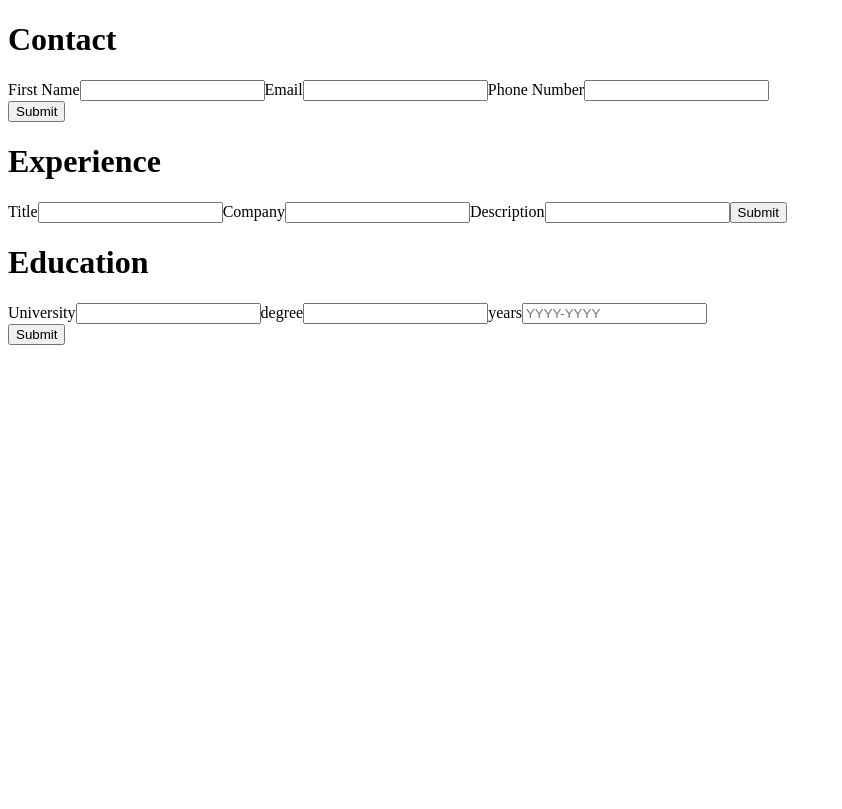
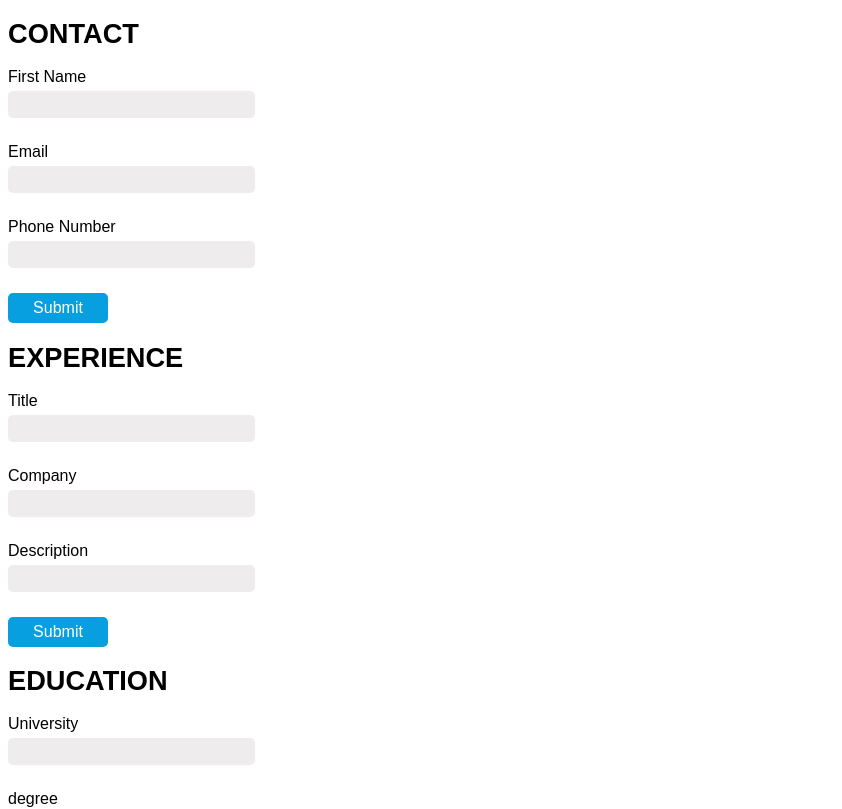
Before and after one commit to xeniakadar/cv-project, a React (Create React App) app in the folder cv-project/: page / in a window 1280 px wide. Shown: the top 809 px of the page, without its empty margins (0-842 px from the left). Built offline with nearby package versions, Linux system fonts and the light colour scheme.

Commit message:
added styles

```diff
--- a/cv-project/src/App.js
+++ b/cv-project/src/App.js
@@ -17,7 +17,6 @@ class App extends Component {
         <General />
         <Experience />
         <Education />
-
       </div>
   )
 }
--- a/cv-project/src/components/Education.js
+++ b/cv-project/src/components/Education.js
@@ -1,4 +1,6 @@
 import React, {Component} from 'react'
+import '../styles/formStyles.css';
+import '../styles/edExStyles.css';
 
 class Education extends Component {
   constructor() {
@@ -30,7 +32,7 @@ class Education extends Component {
   //Change logic: when you click ADD button, it display a new edit window?
 
 
-    handleChange = (event) => {
+  handleChange = (event) => {
     const { name, value } = event.target;
     this.setState({
       [name]: value
@@ -55,10 +57,10 @@ class Education extends Component {
     return (
 
       <div>
-        <h1>Education</h1>
+        <h1 className='form--title'>EDUCATION</h1>
         {isEditing ? (
-        <div>
-          <form>
+        <div className='form--container'>
+
             <label htmlFor='universityInput'>University</label>
             <input
               id='universityInput'
@@ -84,16 +86,16 @@ class Education extends Component {
               placeholder='YYYY-YYYY'
               onChange={this.handleChange}
             />
-          </form>
-          <button onClick={this.handleSubmit}>Submit</button>
+
+          <button className='form--submit-btn' onClick={this.handleSubmit}>Submit</button>
         </div>
 
         ) : (
         <div>
-          <h4>University: {university}</h4>
-          <h4>Degree: {degree} </h4>
-          <h4>Years: {years} </h4>
-          <button onClick={this.handleEdit}>Edit</button>
+          <h4 className='edEx--data'><span>University:</span><br></br> {university}</h4>
+          <h4 className='edEx--data'><span>Degree:</span><br></br> {degree} </h4>
+          <h4 className='edEx--data'><span>Years:</span><br></br> {years} </h4>
+          <button className='form--edit-btn' onClick={this.handleEdit}>Edit</button>
         </div>
 
         )}
--- a/cv-project/src/components/Experience.js
+++ b/cv-project/src/components/Experience.js
@@ -1,5 +1,9 @@
 import React, {Component} from 'react'
 // import uniqid from 'uniqid'
+import '../styles/formStyles.css';
+import '../styles/edExStyles.css';
+
+
 class Experience extends Component {
   constructor() {
     super();
@@ -52,9 +56,10 @@ class Experience extends Component {
     return (
       <div>
         {/* function to handle rendering of the previous things in array and the editing? stuff */}
+        <h1 className='form--title'>EXPERIENCE</h1>
         {isEditing ? (
-        <div>
-          <h1>Experience</h1>
+        <div className='form--container'>
+
           <label htmlFor='titleInput'>Title</label>
           <input
             type={'text'}
@@ -79,16 +84,16 @@ class Experience extends Component {
             value={description}
             onChange={this.handleOnChange}
           />
-          <button onClick={this.handleSubmit}>Submit</button>
+          <button className='form--submit-btn' onClick={this.handleSubmit}>Submit</button>
         </div>
 
         ) : (
-        <div>
-          <h4>Title: {title}</h4>
-          <h4>Company: {company}</h4>
-          <h4>Description: {description}</h4>
-          <button onClick={this.handleEdit}>Edit</button>
-          <button onClick={this.handleAdd}>Add New Job Experience</button>
+        <div className='edEx--container'>
+          <h4 className='edEx--data'><span>Title:</span><br></br> {title}</h4>
+          <h4 className='edEx--data'><span>Company:</span><br></br> {company}</h4>
+          <h4 className='edEx--data'><span>Description:</span><br></br> {description}</h4>
+          <button className='form--edit-btn' onClick={this.handleEdit}>Edit</button>
+          {/* <button  onClick={this.handleAdd}>Add New Job Experience</button> */}
         </div>
 
         )}
--- a/cv-project/src/components/General.js
+++ b/cv-project/src/components/General.js
@@ -1,5 +1,7 @@
 
-import React, {Component} from 'react';
+import React, { Component } from 'react';
+import '../styles/formStyles.css';
+import '../styles/generalStyles.css';
 
 class General extends Component {
   constructor() {
@@ -35,12 +37,11 @@ class General extends Component {
   render() {
     const {fullName, email, phone, isEditing} = this.state
     return (
-      <div>
+      <div className='main--container'>
+        <h1 className='form--title'>CONTACT</h1>
         {isEditing ? (
-          <div>
-            <h1>Contact</h1>
-            <form>
-              <label htmlFor='fullNameInput'>First Name</label>
+          <div className='form--container'>
+              <label htmlFor='fullNameInput' className='form--label'>First Name</label>
               <input
                 type='text'
                 id="fullNameInput"
@@ -48,7 +49,7 @@ class General extends Component {
                 value={fullName}
                 onChange={this.handleChange} />
 
-              <label htmlFor='emailInput'>Email</label>
+              <label htmlFor='emailInput' className='form--label'>Email</label>
               <input
                 type='text'
                 name="email"
@@ -56,22 +57,24 @@ class General extends Component {
                 value={email}
                 onChange={this.handleChange} />
 
-              <label htmlFor='phoneInput'>Phone Number</label>
+              <label htmlFor='phoneInput' className='form--label'>Phone Number</label>
               <input
                 type='text'
                 id="phoneInput"
                 name="phone"
                 value={phone}
                 onChange={this.handleChange} />
-            </form>
-            <button onClick={this.handleSubmit}>Submit</button>
+            <button className='form--submit-btn' onClick={this.handleSubmit}>Submit</button>
+
           </div>
         ) : (
-          <div>
-              <h1>Name: {fullName}</h1>
-              <h1>Email: {email}</h1>
-              <h1>Phone: {phone}</h1>
-              <button onClick={this.handleEdit}>Edit</button>
+          <div className='cv--container'>
+              <h4 className='cv--name'>{fullName}</h4>
+              <div className='cv--data-container'>
+                <h4 className='cv--data'><span>email:</span> {email}</h4>
+                <h4 className='cv--data'><span>phone:</span> {phone}</h4>
+              </div>
+                <button className='form--edit-btn' onClick={this.handleEdit}>Edit</button>
             </div>
         )}
 
--- /dev/null
+++ b/cv-project/src/styles/edExStyles.css
@@ -0,0 +1,7 @@
+.edEx--data {
+  font-weight: 100;
+}
+
+.edEx--data>span {
+  font-weight: 600;
+}
--- /dev/null
+++ b/cv-project/src/styles/formStyles.css
@@ -0,0 +1,43 @@
+body {
+ font-family: 'Poppins', sans-serif;
+}
+
+.form--container {
+  display: flex;
+  flex-direction: column;
+}
+
+.form--title {
+  font-size: 1.7rem;
+}
+
+input {
+  width: 240px;
+  height: 25px;
+  border-radius: 5px;
+  background-color: rgb(238, 236, 236);
+  border: none;
+  padding-left: 5px;
+  margin-top: 5px;
+  margin-bottom: 25px;
+}
+
+.form--submit-btn, .form--edit-btn {
+  width: 100px;
+  height: 30px;
+  font-size: 1rem;
+  border: none;
+  border-radius: 5px;
+  background-color: #089FE0;
+  color: white;
+  cursor: pointer;
+}
+
+.form--edit-btn {
+  opacity: 0.2;
+
+  transition-duration: 0.2s;
+}
+.form--edit-btn:hover {
+  opacity: 1;
+}
--- /dev/null
+++ b/cv-project/src/styles/generalStyles.css
@@ -0,0 +1,23 @@
+.cv--container {
+  display: grid;
+  grid-template-columns: 3fr 2fr;
+
+}
+
+.main--container {
+  width: 590px;
+}
+
+.cv--name {
+  font-size: 3.5rem;
+  font-weight: 100;
+  margin: 0px;
+}
+
+.cv--data{
+  font-weight: 100;
+}
+
+.cv--data>span {
+  font-weight: 600;
+}
```
Also changed, not shown: cv-project/src/styles/appStyles.css (added).
